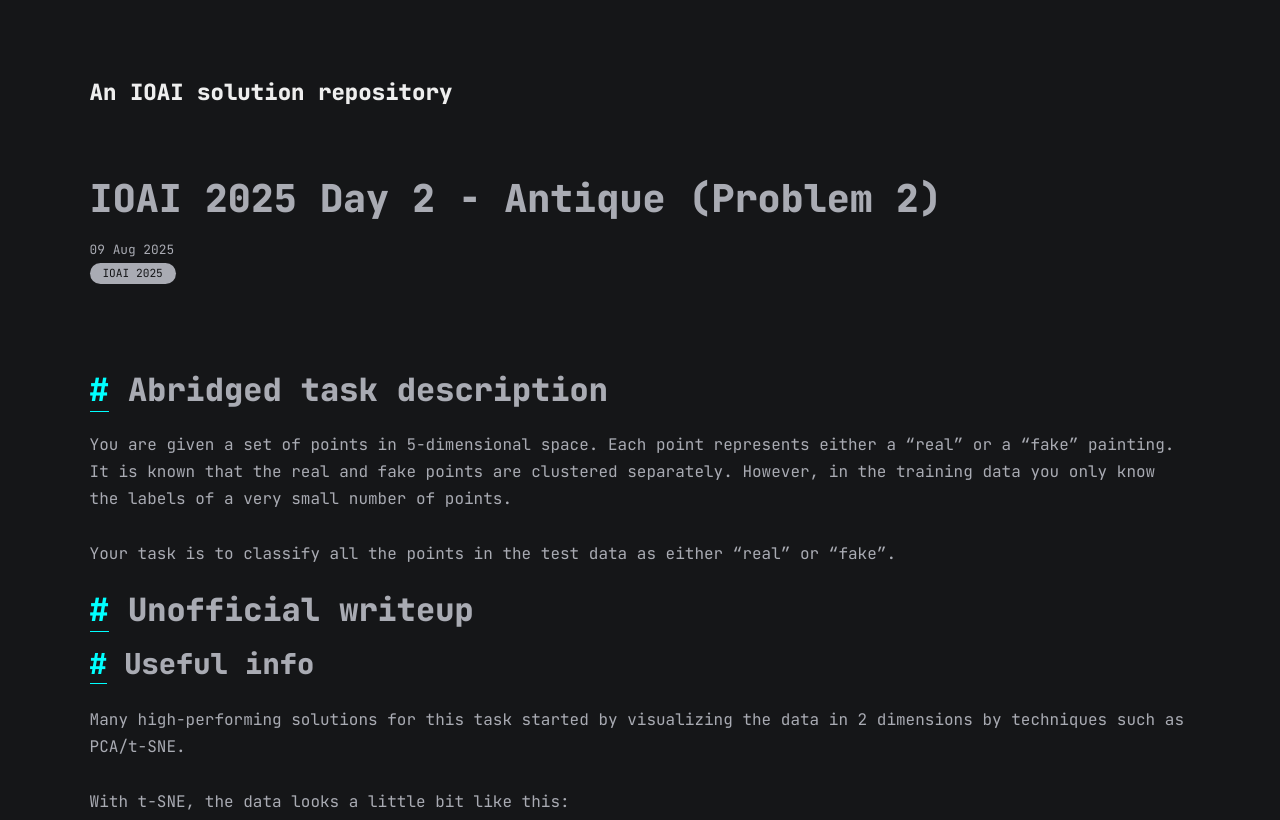
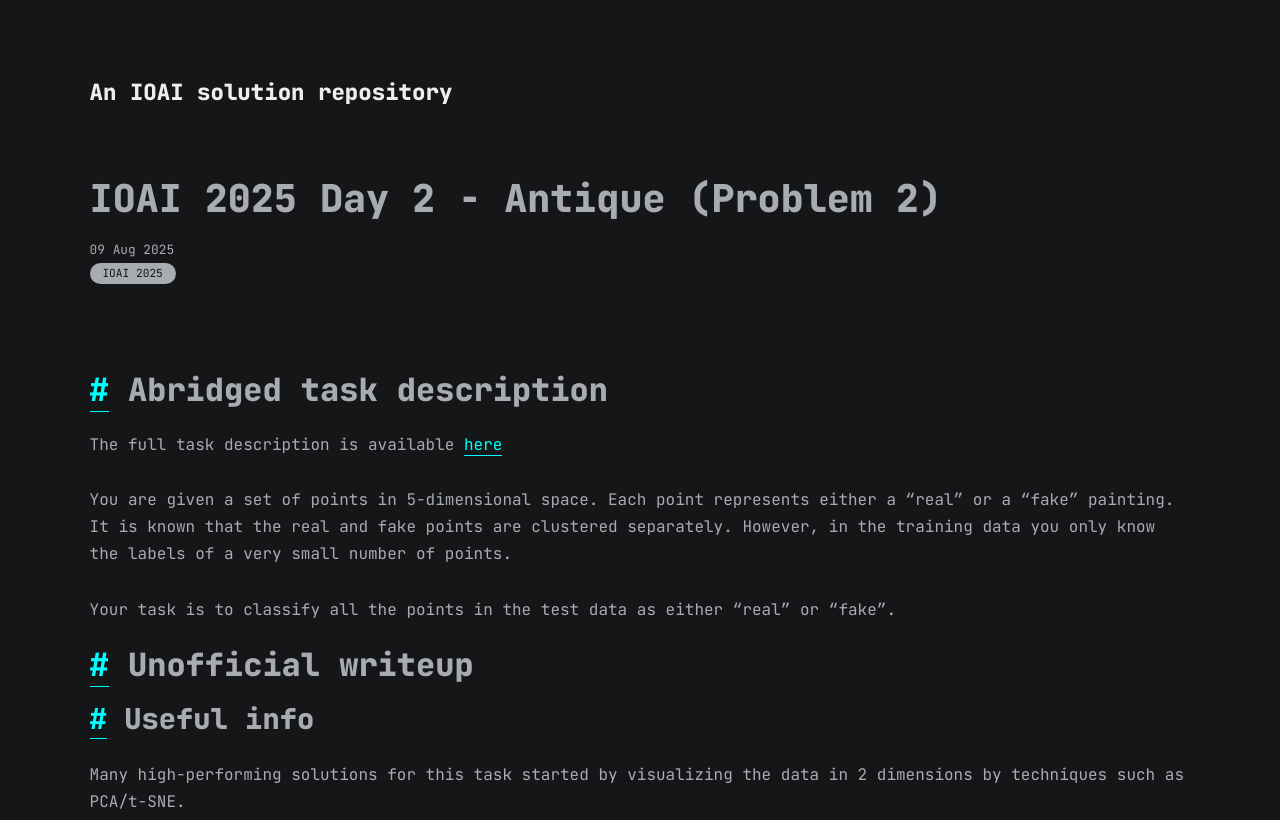
Before and after one commit to ioai-writeup/ioai-writeup.github.io, a Jekyll site: the page built from all_collections/_posts/2025-08-09-d2p2-antique.md, in a window 1280 px wide and 900 px high, cut to the strip 0-820 px from the top of the window. Built offline with Jekyll 4.4.1, drawn with Linux system fonts in a browser that asks for light colours.

Commit message:
Update 2025-08-09-d2p2-antique.md

```diff
--- a/all_collections/_posts/2025-08-09-d2p2-antique.md
+++ b/all_collections/_posts/2025-08-09-d2p2-antique.md
@@ -6,6 +6,8 @@ categories: ["IOAI 2025"]
 mathjax: true
 ---
 # Abridged task description
+
+The full task description is available [here](https://ioai.bohrium.com/competitions/4031420129?tab=introduce)
 
 You are given a set of points in 5-dimensional space. Each point represents either a "real" or a "fake" painting. It is known that the real and fake points are clustered separately. However, in the training data you only know the labels of a very small number of points.
 
```
